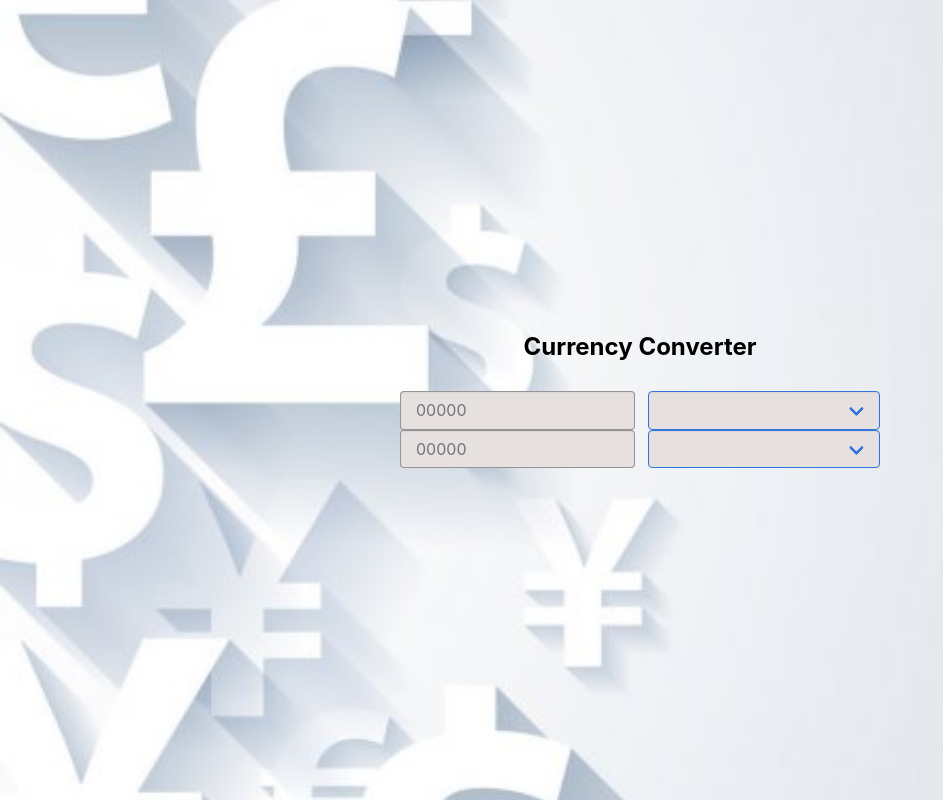
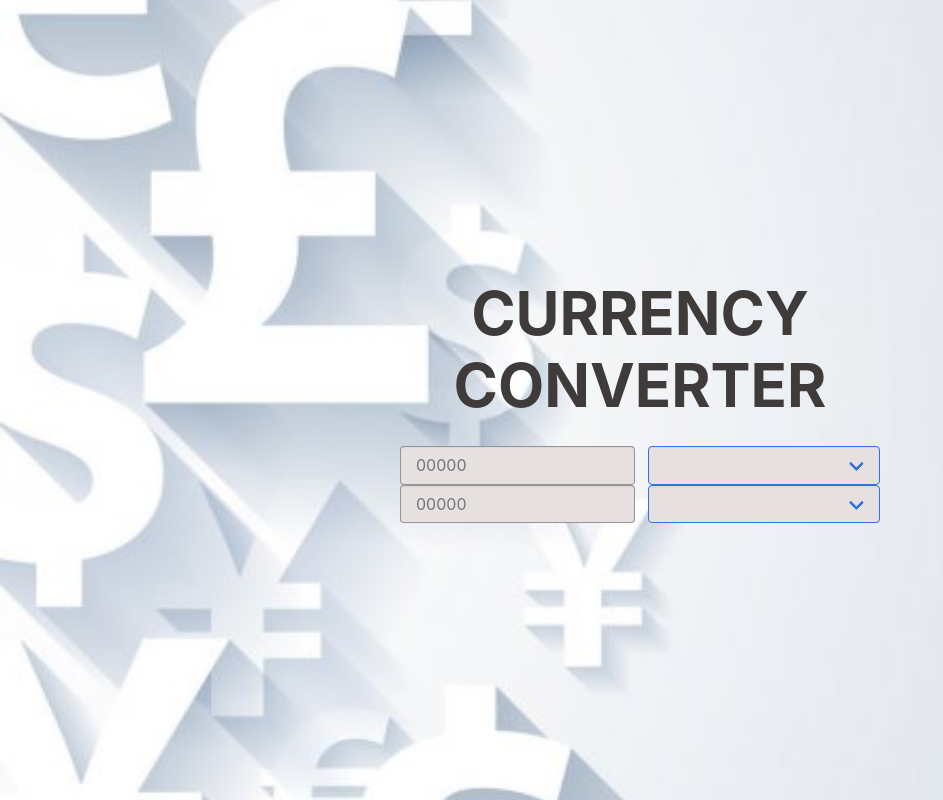
Before and after one commit to Mannyalfa/currency-converter, a plain HTML site: page index.html in a window 1280 px wide. Shown: the whole page, without its empty margins (0-943 px from the left). Drawn offline with nearby package versions, Linux system fonts and the light colour scheme; no server answers.

Commit message:
added screenshot

```diff
--- a/assets/css/stylesheet.css
+++ b/assets/css/stylesheet.css
@@ -28,7 +28,7 @@ body {
 }
 input,
 select {
-    color: #363636;
+    color: black;
     font-size: 1rem;
     height: 2.3em;
     border-radius: 4px;
@@ -66,7 +66,9 @@ select.currency {
     height: 100%;
 }
 h2 {
-    padding-bottom: 30px;
+    color: rgb(63, 59, 59);
+    font-size: 60px;
+    padding-bottom: 25px;
 }
 .currency-converter .select:after {
     transform: rotate(-45deg);
--- a/index.html
+++ b/index.html
@@ -16,7 +16,7 @@
     <div class="container">
         <div class="currency-row-outer">
             <div class="currency-converter">
-                <h2>Currency Converter</h2>
+                <h2>CURRENCY CONVERTER</h2>
                 <div class="field grid-50-50">
                     <div class="colmun col-left">
                         <input type="number" class="form-input" id="number" placeholder="00000">
```
Also changed, not shown: assets/images/screenshot.jpg (added).
